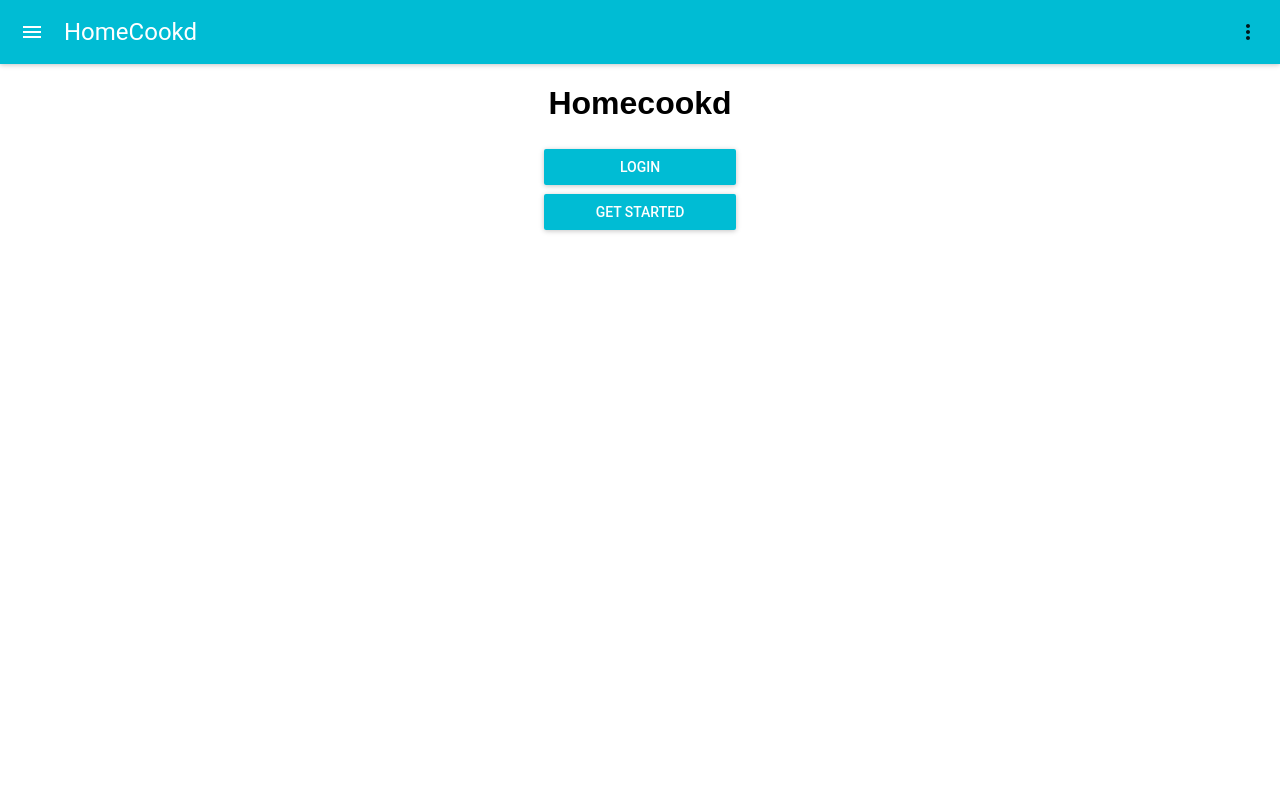
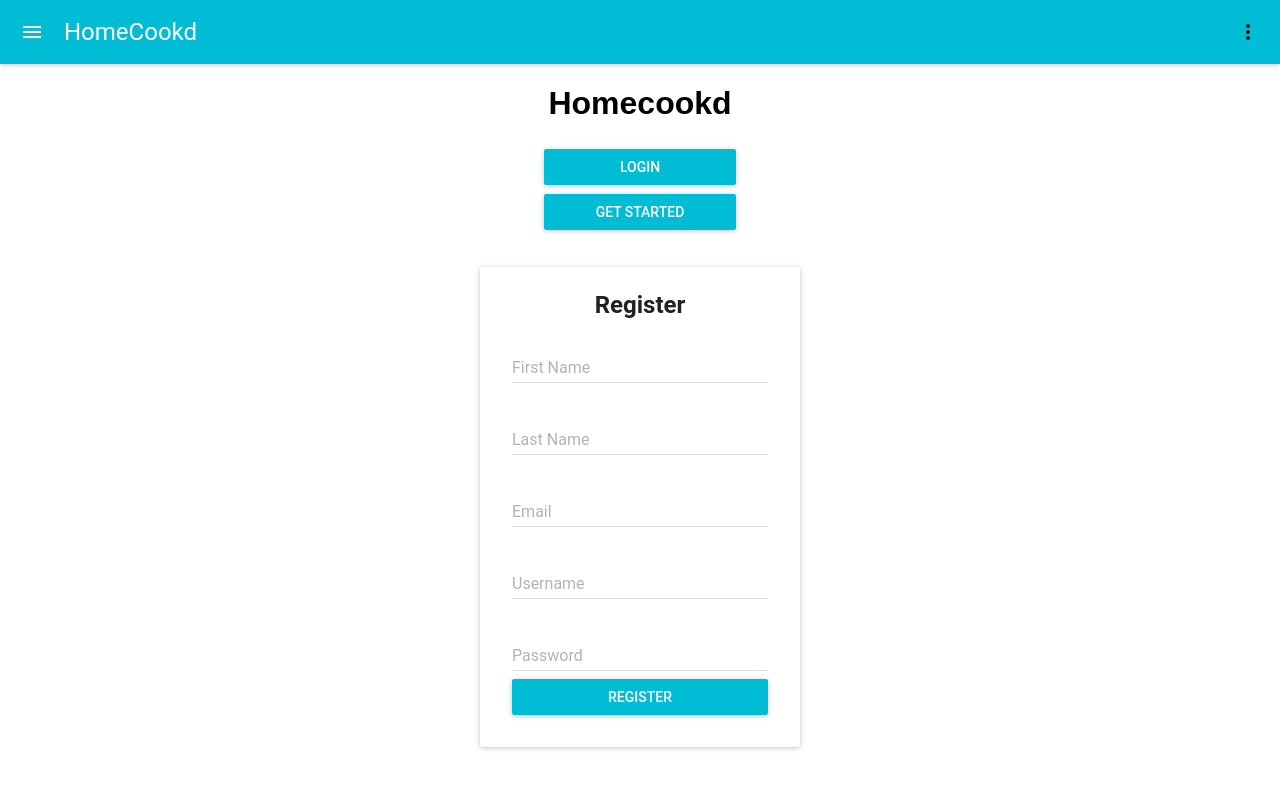
Before and after one commit to CUNYTech/homecookd, a React (Create React App) app in the folder homecookd/: page / in a window 1280 px wide. Shown: the top 788 px of the page. Built offline with nearby package versions, Linux system fonts and the light colour scheme.

Commit message:
changed styling

```diff
--- a/homecookd/src/App.js
+++ b/homecookd/src/App.js
@@ -24,7 +24,7 @@ const Routes = () => (
     <Switch>
     <Route  exact path = "/" component = {HomePage} />
     <Route path = '/Login' component = {LoginForm}/>
-    <Route path ='/Register' component = {RegisterForm} />
+    <Route path = '/Register' component = {RegisterForm} />
     <Route  component={Error404} /> {/* 404 Route*/}
 
     </Switch>
@@ -81,6 +81,7 @@ class App extends Component {
           iconElementRight={this.state.logged ? <Logged /> : <Login />}/>
 
         <Routes/>
+        <RegisterForm />
       </MuiThemeProvider>
     );
   }
--- a/homecookd/src/Scenes/Account/Register/RegisterForm.css
+++ b/homecookd/src/Scenes/Account/Register/RegisterForm.css
@@ -1,8 +1,13 @@
-.container {
+.form {
   display: flex;
   flex-direction: column;
   width: 20em;
-  margin: 0 auto;
+  margin: 2em auto;
   padding: 0 2em 2em 2em;
-  /*align-items: center;*/
+  color: rgb(92, 95, 99);
+  background-color: #919396;
 }
+
+.formTitle {
+  margin: 1em auto 0 auto;
+}
--- a/homecookd/src/Scenes/Account/Register/RegisterForm.js
+++ b/homecookd/src/Scenes/Account/Register/RegisterForm.js
@@ -31,7 +31,8 @@ class RegisterForm extends Component{
     render(){
         return(
           // <h2>Register</h2>
-          <Paper className="container" onSubmit={this.handleFormSubmit}>
+          <Paper className="form" onSubmit={this.handleFormSubmit}>
+            <h2 className="formTitle">Register</h2>
             <TextField floatingLabelText="First Name" name="firstName" type="text" value={this.state.firstName} onChange={this.handleFormChange} />
             <TextField floatingLabelText="Last Name" name="lastName" type="text" value={this.state.lastName} onChange={this.handleFormChange} />
             <TextField floatingLabelText="Email" name="email" type="test" value={this.state.email} onChange={this.handleFormChange} />
--- a/homecookd/src/Scenes/Home/HomeJoinButtons.css
+++ b/homecookd/src/Scenes/Home/HomeJoinButtons.css
@@ -1,5 +1,6 @@
 .container {
     display: flex;
+    flex-direction: column;
 }
 
 .button {
```
Lines whose indentation alone changed are shown as unchanged.
